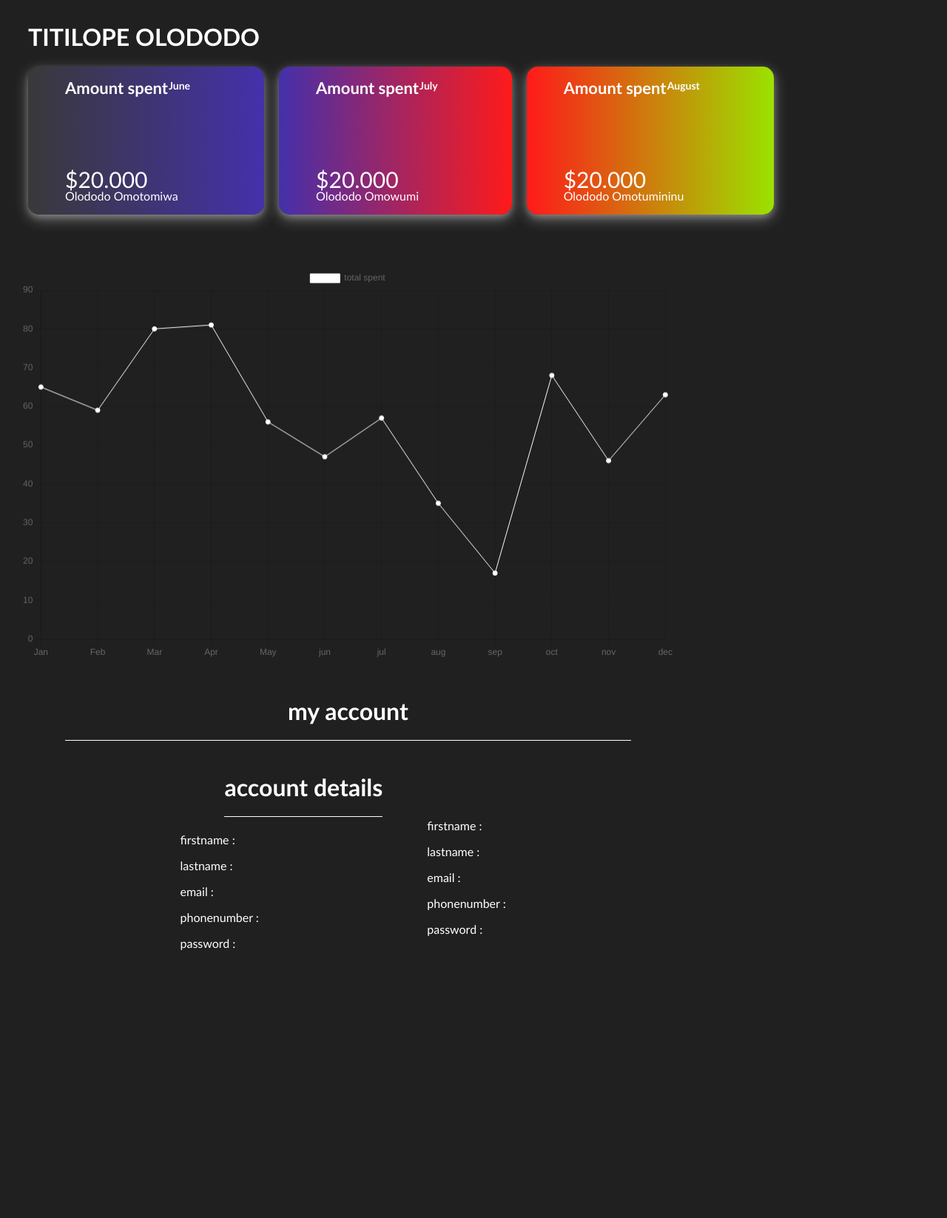
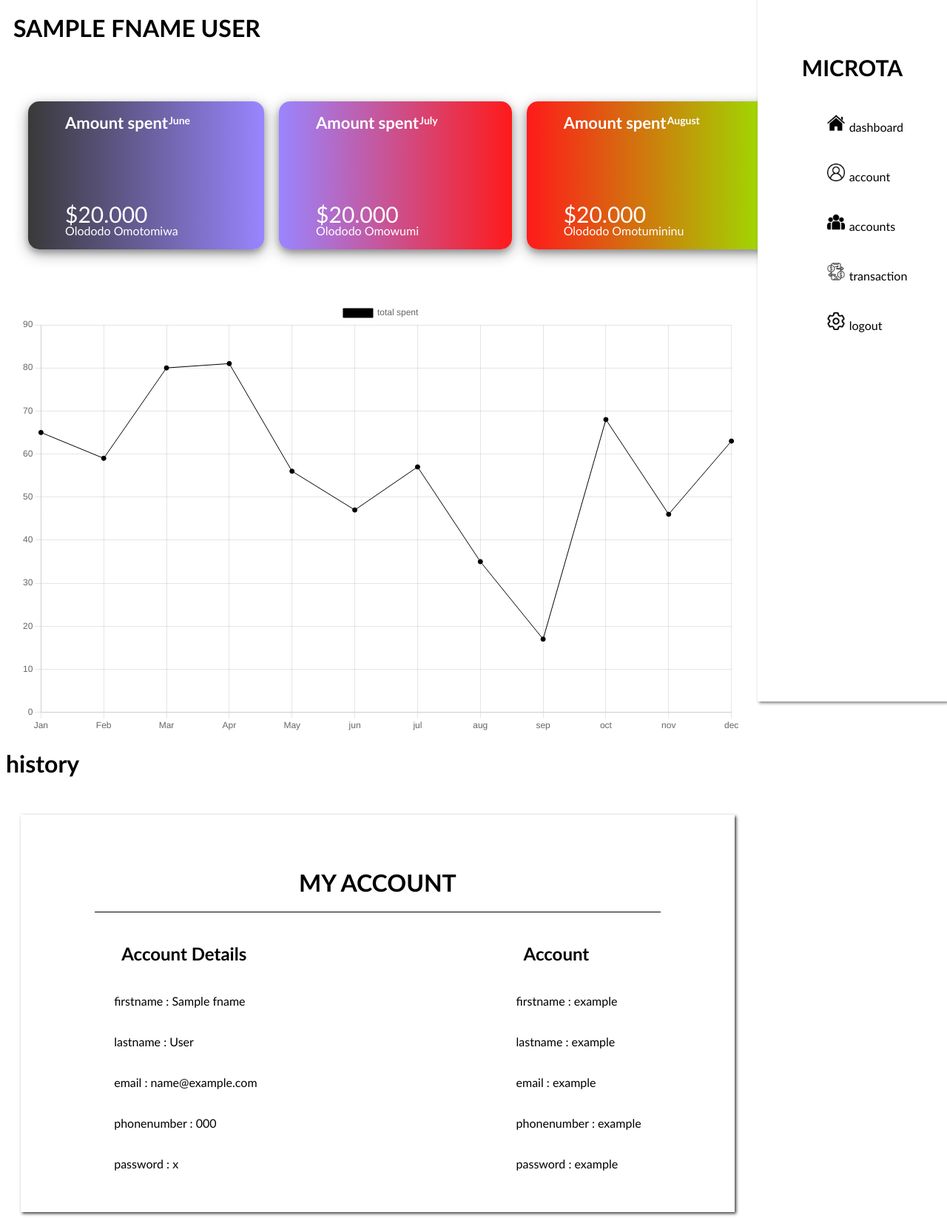
Before and after one commit to tboysmokes/moon, a Flask app: template templates/home.html in a window 1280 px wide. Shown: the whole page at 74% size. Before the commit the page ends 1284 px from the top, so only its background shows below. Run offline with Flask 3, Linux system fonts and the light colour scheme; the template is opened without the code that fills it: most values are stand-ins (such as "Sample title", 1, 10 or a date in 2020).

Commit message:
added account details, added chart, created the child table in the database

```diff
--- a/app.py
+++ b/app.py
@@ -1,6 +1,9 @@
 from flask import Flask, render_template, url_for, request, flash, redirect
 from flask_login import UserMixin
 import sqlite3
+
+
+
 
 connection = sqlite3.connect("user_data.db", check_same_thread=False)
 cursor = connection.cursor()
@@ -9,7 +12,7 @@ app = Flask(__name__)
 app.config['SECRET_KEY'] = 'child bank app'
 
 command = '''CREATE TABLE IF NOT EXISTS users
-    (ID            INTEGER     PRIMARY KEY,
+    (ID            INTEGER     PRIMARY KEY AUTOINCREMENT,
     firstname       TEXT       NOT NULL,
     lastname        TEXT       NOT NULL,
     email           TEXT       NOT NULL,
@@ -18,17 +21,18 @@ command = '''CREATE TABLE IF NOT EXISTS users
 
 
 
-run = '''CREATE TABLE IF NOT EXISTS child
-      (ID         INTEGER      PRIMARY KEY
-      name         TEXT         NOT NULL,
+command2 = '''CREATE TABLE IF NOT EXISTS child
+      (userID       INTEGER    PRIMARY KEY,
+      names         TEXT        NOT NULL,
       age          CHAR(2)      NOT NULL,
       card number  CHAR(18)     NOT NULL,
       date         CHAR(5)      NOT NULL,
       cvv          CHAR(3)      NOT NULL,
-      FOREIGN KEY(users_ID) REFERENCES users(ID)
-      );'''
+      FOREIGN KEY(userID) REFERENCES users(ID));'''
 
 cursor.execute(command)
+cursor.execute(command2)
+
 
 
 
@@ -42,7 +46,6 @@ def create():
         date = request.form['data']
         cvv = request.form['cvv']
 
-        print(childname, cvv)
         cursor.execute("INSERT INTO child VALUES(?,?,?,?,?)", (childname, childage, cardnum, date, cvv))
         print("successful")
 
@@ -57,10 +60,21 @@ def settings():
 @app.route('/home')
 def home():
     connection.row_factory = sqlite3.Row
-    email = "omotomiwar@gmail.com"
-    cursor.execute("select * from users where email = '"+ email +"' ")
-    rows = cursor.fetchall();
-    return render_template('home.html', rows = rows)
+    password = "Omotomiwa321#"
+    cursor.execute("SELECT * FROM users where password = '"+password+"' ")
+    rows = cursor.fetchall()
+
+    records = []
+    for row in rows:
+        fname, lname, email, phoneno, passw = row
+        records.append({
+            'fristname': fname,
+            'lastname': lname,
+            'email': email,
+            'phonenumber': phoneno,
+            'password': passw
+        })
+    return render_template('home.html', fname = fname, lname = lname, email = email, phoneno = phoneno, passw = passw)
 
 @app.route('/', methods=['GET', 'POST'])
 def login():
--- a/static/styles/homesty.css
+++ b/static/styles/homesty.css
@@ -1,39 +1,45 @@
 body {
     font-family: Calibri;
-    background-color: rgba(0, 0, 0, 0.876);
-    color: rgb(255, 255, 255);
+    background-color: rgba(255, 255, 255, 0.876);
+    color: rgb(0, 0, 0);
 
 }
 
+
 h1.user{
-    margin-top: 30px;
+    background-color: rgb(255, 255, 255);
+    width: 80%;
+    padding-left: 20px;
+    margin-left: -10px;
+    padding-top: 30px;
+    margin-top: -20px;
     text-transform: uppercase;
-    margin-left: 30px;
+    padding-bottom: 30px;
 }
 
 div.container{
-    margin-top: 20px;
+    margin-top: 50px;
     margin-left: 20px;
     display: flex;
 
 }
 
 div.outter1{
-    box-shadow: 0 4px 8px 0 rgba(255, 255, 255, 0.252), 0 6px 20px 0 rgba(255, 255, 255, 0.326);
+    box-shadow: 0 4px 8px 0 rgba(0, 0, 0, 0.252), 0 6px 20px 0 rgba(0, 0, 0, 0.326);
     border-radius: 15px;
     margin-left: 10px;
     background: linear-gradient(to left, rgba(91, 58, 255, 0.618), rgb(57, 57, 57));
 }
 
 div.outter2{
-    box-shadow: 0 4px 8px 0 rgba(255, 255, 255, 0.252), 0 6px 20px 0 rgba(255, 255, 255, 0.326);
+    box-shadow: 0 4px 8px 0 rgba(0, 0, 0, 0.252), 0 6px 20px 0 rgba(0, 0, 0, 0.326);
     border-radius: 15px;
     margin-left: 20px;
     background: linear-gradient(to left, rgb(255, 26, 26), rgba(91, 58, 255, 0.618));
 }
 
 div.outter3{
-    box-shadow: 0 4px 8px 0 rgba(255, 255, 255, 0.252), 0 6px 20px 0 rgba(255, 255, 255, 0.326);
+    box-shadow: 0 4px 8px 0 rgba(0, 0, 0, 0.252), 0 6px 20px 0 rgba(0, 0, 0, 0.326);
     border-radius: 15px;
     margin-left: 20px;
     background: linear-gradient(to left, rgb(155, 226, 0), rgb(255, 26, 26));
@@ -125,66 +131,75 @@ p.accname3{
 div.chart{
     margin-top: 70px;
     margin-left: 20px;
-    width: 70%;
+    width: 77%;
 }
 
+
 div.wrapper{
-    margin-top: -390px;
-    margin-left: 1070px;
+    box-shadow: 2px 2px 4px 0px rgba(0, 0, 0, 0.524);
     display: flex;
-    position: relative;
-}
-div .sidenav{
-    padding: 30px 30px;
+    justify-content: center;
+    background-color: rgb(255, 255, 255);
+    width: 20%;
+    height: 120%;
+    position: fixed;
+    right: 0px;
 }
 
-div.wrapper .sidenav{
-    box-shadow: 0 4px 8px 0 rgba(255, 255, 255, 0.252), 0 6px 20px 0 rgba(255, 255, 255, 0.326);
-    position: fixed;
-    width: 230px;
-    height: 100%;
-    background: rgba(255, 255, 255, 0.153);
-    text-align: top right;
-    text-transform: capitalize;
+.sidenav a{
+    color: black;
 }
 
-div.wrapper .sidenav h2{
-    font-size: 20px;
-    margin-top: 50px;
-    padding-bottom: 50px;
-    text-align: center;
-    border-bottom: 1px solid rgba(255, 255, 255, 0.623);
+.sidenav{
+    padding-top: 60px;
 }
 
-div.wrapper .sidenav ul li{
-    padding: 20px;
+div.sidenav img{
+    width: 24px;
+    margin-right: 6px;
+    margin-top: 0px;
 }
 
-div.sidenav a{
-    text-decoration: none;
-    font-family: sans-serif;
-    color: white;
-    font-size: 16px;
+div.sidenav h2{
+    font-size: 30px;
+    text-transform: uppercase;
+    text-align: center;
 }
 
-div.wrapper .sidenav img{
-    padding-right: 10px;
-    width: 20px;
+.sidenav li{
+    list-style: none;
+    padding: 20px 40px;
+
+}
+
+.sidenav li:hover{
+    border-radius: 10px;
+    box-shadow: 1px 1px 5px 0px rgba(234, 234, 234, 0.876);
+    padding: 26px 46px;
+
+}
+
+.sidenav a{
+    text-decoration: none;
 }
 
 div.account{
+    padding: 20px 40px;
+    box-shadow: 2px 2px 4px 0px rgba(0, 0, 0, 0.781);
+    background-color: rgb(255, 255, 255);
     margin-top: 50px;
     text-align: center;
     width: 70%;
     margin-left: 20px;
-
 }
 
 div.account h1{
+    border-bottom: 1px solid black;
     margin-left: 60px;
     margin-right: 60px;
+    padding-top: 30px;
     padding-bottom: 20px;
-    border-bottom: 1px solid white;
+    text-transform: uppercase;
 }
 
 div.section{
@@ -194,9 +209,31 @@ div.section{
 }
 
 div.insection{
+    padding-right: 350px;
+    align-items: first baseline;
     text-align: left;
+}
+
+div.insection h2{
+    text-transform: capitalize;
+    padding-bottom: 20px;
+    margin-left: 10px;
+}
+
+div.insection p{
+    padding-bottom: 20px;
 }
 
 div.insection1{
     text-align: left;
 }
+
+div.insection1 h2{
+    margin-left: 10px;
+    text-transform: capitalize;
+    padding-bottom: 20px;
+}
+
+div.insection1 p{
+    padding-bottom: 20px;
+}
--- a/templates/home.html
+++ b/templates/home.html
@@ -10,7 +10,25 @@
 </head>
 
 <body>
-    <h1 class="user">Titilope olododo</h1>
+
+    <div class="wrapper">
+        <div class="sidenav">
+            <h2>microTA</h2>
+            <ul>
+                <li><a href="{{ url_for('home')}}"><img src="{{ url_for('static', filename='home-page.png')}}">dashboard</a></li>
+                <li><a href="#account" class="scroll-button"><img src="{{ url_for('static', filename='user.png')}}">account</a></li>
+                <li><a href=""><img src="{{ url_for('static', filename='group.png')}}">accounts</a></li>
+                <li><a href="#trans" class="scroll-button2"><img src="{{ url_for('static', filename='transaction.png')}}">transaction</a></li>
+                <li><a href="{{ url_for('login')}}"><img src="{{ url_for('static', filename='setting.png')}}">logout</a></li>
+            </ul>
+            <div class="logout">
+                <a href="" class="logouts"></a>
+            </div>
+        </div>
+    </div>
+
+    <div class="sitebody">
+    <h1 class="user">{{fname}} {{lname}}</h1>
     <div class="container">
         <div class="outter1">
             <div class="inner1">
@@ -52,8 +70,8 @@
                 labels: ['Jan', 'Feb', 'Mar', 'Apr', 'May', 'jun', 'jul', 'aug', 'sep', 'oct', 'nov', 'dec'],
                 datasets: [{
                     label: 'total spent',
-                    backgroundColor: 'rgb(255, 255, 255)',
-                    borderColor: 'rgb(255, 255, 255)',
+                    backgroundColor: 'rgb(0, 0, 0)',
+                    borderColor: 'rgb(0, 0, 0)',
                     borderWidth: 1,
                     data: [65, 59, 80, 81, 56, 47, 57, 35, 17, 68, 46, 63],
                 }]
@@ -76,44 +94,58 @@
             const myChart = new Chart(ctx, config);
         </script>
     </div>
-    <!--<div class="wrapper">
-        <div class="sidenav">
-            <h2>nav bar</h2>
-            <ul>
-                <li><a href="{{ url_for('home')}}"><img src="{{ url_for('static', filename='home-page.png')}}">dashboard</a></li>
-                <li><a href=""><img src="{{ url_for('static', filename='user.png')}}">account</a></li>
-                <li><a href=""><img src="{{ url_for('static', filename='group.png')}}">accounts</a></li>
-                <li><a href="{{ url_for('login')}}"><img src="{{ url_for('static', filename='setting.png')}}">logout</a></li>
-            </ul>
-            <div class="logout">
-                <a href="" class="logouts"></a>
-            </div>
+
+
+    <script>
+        document.querySelector('.scroll-button2').addEventListener('click', function (e) {
+            e.preventDefault();
+            document.querySelector('#trans').scrollIntoView({
+                behavior: 'smooth'
+            });
+        });
+    </script>
+
+    <div id="trans"class="trans">
+        <div class="histroy">
+            <h1>history</h1>
+
         </div>
-    </div>-->
+    </div>
 
-    <div class="account">
+
+
+    <script>
+        document.querySelector('.scroll-button').addEventListener('click', function (e) {
+            e.preventDefault();
+            document.querySelector('#account').scrollIntoView({
+                behavior: 'smooth'
+            });
+        });
+    </script>
+
+    <div id="account" class="account">
         <h1>my account</h1>
         <div class="section">
             <div class="insection">
-                <h1>account details</h1>
-                <p>firstname :</p>
-                <p>lastname :</p>
-                <p>email :</p>
-                <p>phonenumber :</p>
-                <p>password :</p>
+                <h2>account details</h2>
+                <p>firstname : {{fname}}</p>
+                <p>lastname : {{lname}}</p>
+                <p>email : {{email}}</p>
+                <p>phonenumber : {{phoneno}}</p>
+                <p>password : {{passw}}</p>
             </div>
             <div class="insection1">
-                <h1></h1>
-                <p>firstname :</p>
-                <p>lastname :</p>
-                <p>email :</p>
-                <p>phonenumber :</p>
-                <p>password :</p>
+                <h2>account</h2>
+                <p>firstname : example</p>
+                <p>lastname : example</p>
+                <p>email : example</p>
+                <p>phonenumber : example</p>
+                <p>password : example</p>
             </div>
         </div>
 
     </div>
-
+</div>
 </body>
 
 </html>
```
Also changed, not shown: static/transaction.png (added).
